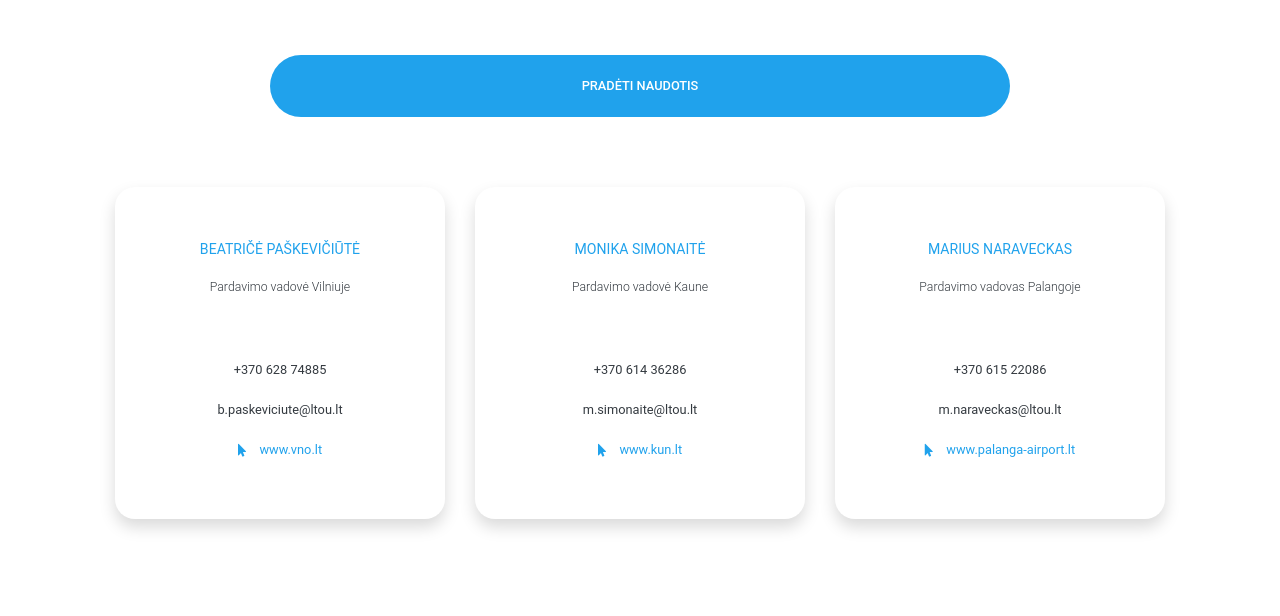
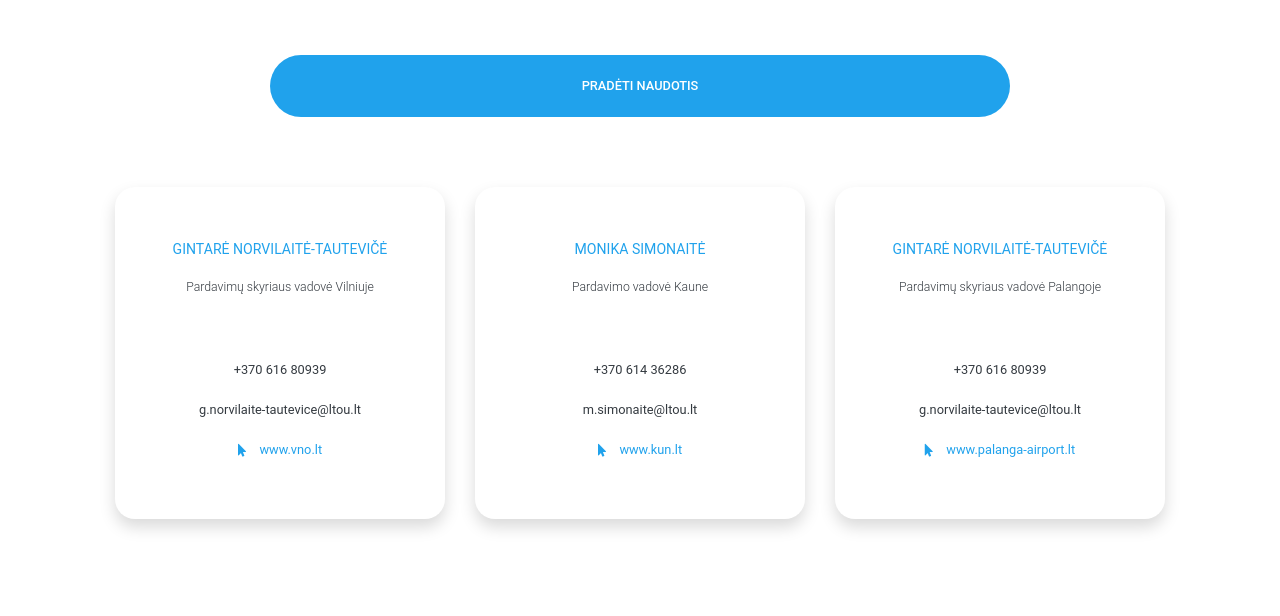
Before and after one commit to roguckas/ltou, a PHP site: page /duk.php in a window 1280 px wide. Shown: the part 1801-2417 px from the top of the page. Run offline with PHP 8.4, Linux system fonts and the light colour scheme; some libraries are stand-ins or nearby versions.

Commit message:
2021-10-27
Contacts info update.

```diff
--- a/footer.php
+++ b/footer.php
@@ -13,10 +13,10 @@ $footer = "<footer class=\"footer\">
 <!--                    <img src=\"images/young-man-1281282_1920.png\">-->
 <!--                </div>-->
                 <div class=\"col-12 justify-content-md-center py-5\">
-                    <h3 class=\"col-12 mb-2 text-primary\">Beatričė Paškevičiūtė</h3>
-                    <p class=\"col-12 text-dark mb-5\">Pardavimo vadovė Vilniuje</p>
-                    <a class=\"col-12 text-dark my-5\" href=\"tel:+37062874885\">+370 628 74885</a><br>
-                    <a class=\"col-12 text-dark my-5\" href=\"mailto:b.paskeviciute@ltou.lt\">b.paskeviciute@ltou.lt<br></a>
+                    <h3 class=\"col-12 mb-2 text-primary\">GINTARĖ NORVILAITĖ-TAUTEVIČĖ</h3>
+                    <p class=\"col-12 text-dark mb-5\">Pardavimų skyriaus vadovė Vilniuje</p>
+                    <a class=\"col-12 text-dark my-5\" href=\"tel:+370 61680939\">+370 616 80939</a><br>
+                    <a class=\"col-12 text-dark my-5\" href=\"mailto:g.norvilaite-tautevice@ltou.lt\">g.norvilaite-tautevice@ltou.lt<br></a>
                     <a class=\"col-12 my-2 website text-left\" href=\"https://www.vno.lt/\" target=\"_blank\">www.vno.lt</a>
                 </div>
             </div>
@@ -41,10 +41,10 @@ $footer = "<footer class=\"footer\">
 <!--                    <img src=\"images/young-man-1281282_1920.png\">-->
 <!--                </div>-->
                 <div class=\"col-12 justify-content-md-center py-5\">
-                    <h3 class=\"col-12 mb-2 text-primary\">Marius Naraveckas</h3>
-                    <p class=\"col-12 text-dark mb-5\">Pardavimo vadovas Palangoje</p>
-                    <a class=\"col-12 text-dark my-5\" href=\"tel:+37061522086\">+370 615 22086</a><br>
-                    <a class=\"col-12 text-dark my-5\" href=\"mailto:m.naraveckas@ltou.lt\">m.naraveckas@ltou.lt<br></a>
+                    <h3 class=\"col-12 mb-2 text-primary\">GINTARĖ NORVILAITĖ-TAUTEVIČĖ</h3>
+                    <p class=\"col-12 text-dark mb-5\">Pardavimų skyriaus vadovė Palangoje</p>
+                    <a class=\"col-12 text-dark my-5\" href=\"tel:+37061680939\">+370 616 80939</a><br>
+                    <a class=\"col-12 text-dark my-5\" href=\"mailto:g.norvilaite-tautevice@ltou.lt\">g.norvilaite-tautevice@ltou.lt<br></a>
                     <a class=\"col-12 my-2 website text-left\" href=\"https://www.palanga-airport.lt/lt/\" target=\"_blank\">www.palanga-airport.lt</a>
                 </div>
             </div>
```
